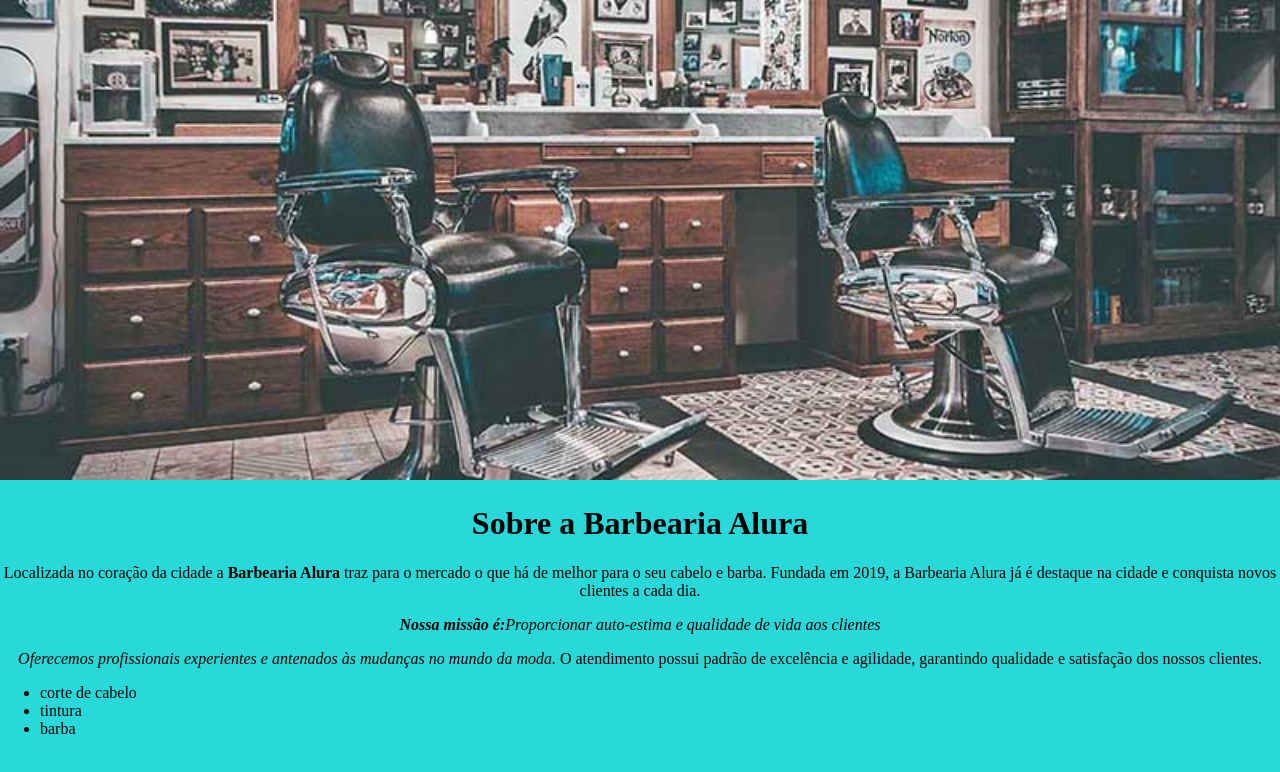
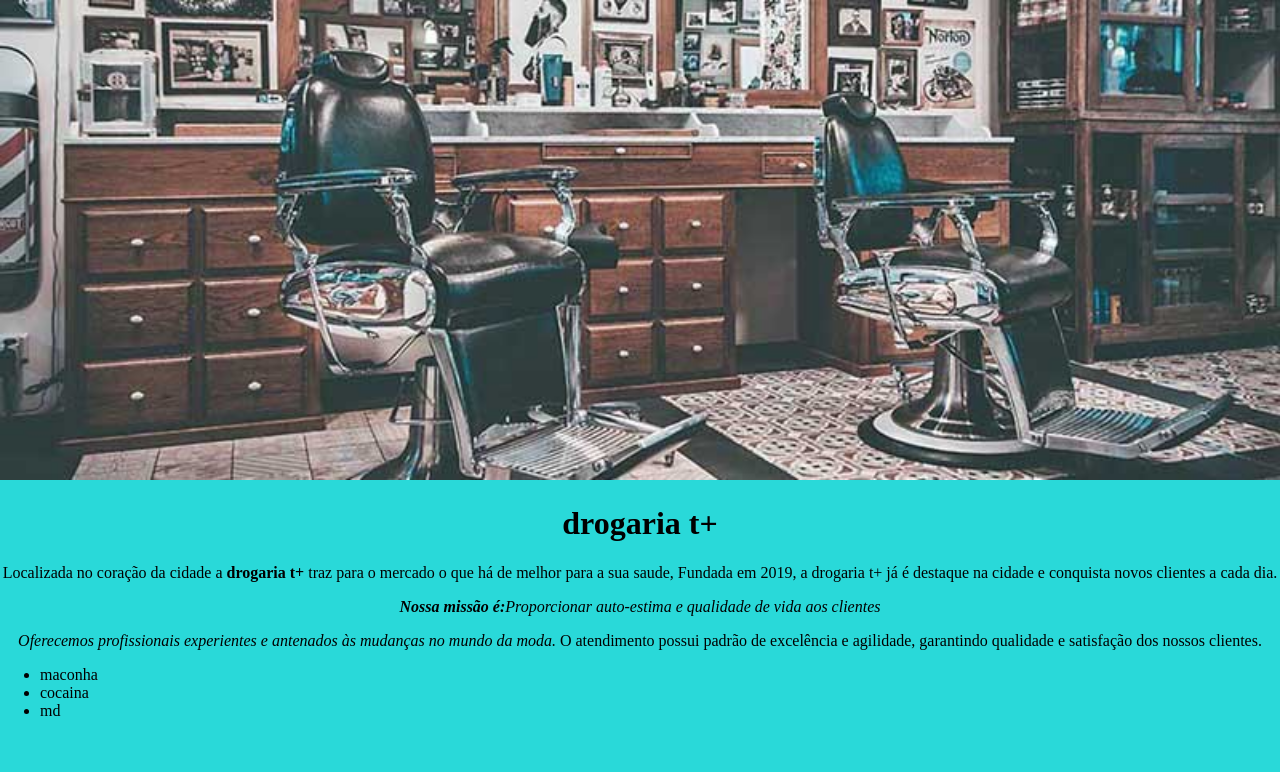
Before and after one commit to bolettinho/barbearia, a plain HTML site: page index.html in a window 1280 px wide. Drawn offline with Linux system fonts and the light colour scheme.

Commit message:
alteracoes

```diff
--- a/index.html
+++ b/index.html
@@ -13,12 +13,12 @@
 
     <body> <!--corpo do site (tudo a partir daqui aparece na tela)-->
  <div>
-	<h1 class="texto-centralizado">Sobre a Barbearia Alura</h1> <!--hierarquia ímportância de títulos, vai do H1 ao H6, onde o 1 é o mais importante-->
+	<h1 class="texto-centralizado">drogaria t+</h1> <!--hierarquia ímportância de títulos, vai do H1 ao H6, onde o 1 é o mais importante-->
 </div>
 
 	<!--p - parágrafo, STRONG ou b - negrito, em ou i - itálico-->
-	<p>Localizada no coração da cidade a <strong>Barbearia Alura</strong> traz para o mercado o que há de
-	melhor para o seu cabelo e barba. Fundada em 2019, a Barbearia Alura já é destaque
+	<p>Localizada no coração da cidade a <strong>drogaria t+</strong> traz para o mercado o que há de
+	melhor para a sua saude, Fundada em 2019, a drogaria t+ já é destaque
 	na cidade e conquista novos clientes a cada dia.</p>
 
 	<p><em><b>Nossa missão é:</b>Proporcionar auto-estima e qualidade de vida aos clientes</em></p>
@@ -28,9 +28,9 @@
 	nossos clientes.</p>
 
 	<ul>
-		<li>corte de cabelo</li>
-		<li>tintura</li>
-		<li>barba</li>
+		<li>maconha</li>
+		<li>cocaina</li>
+		<li>md</li>
 	</ul>
 
 
```
